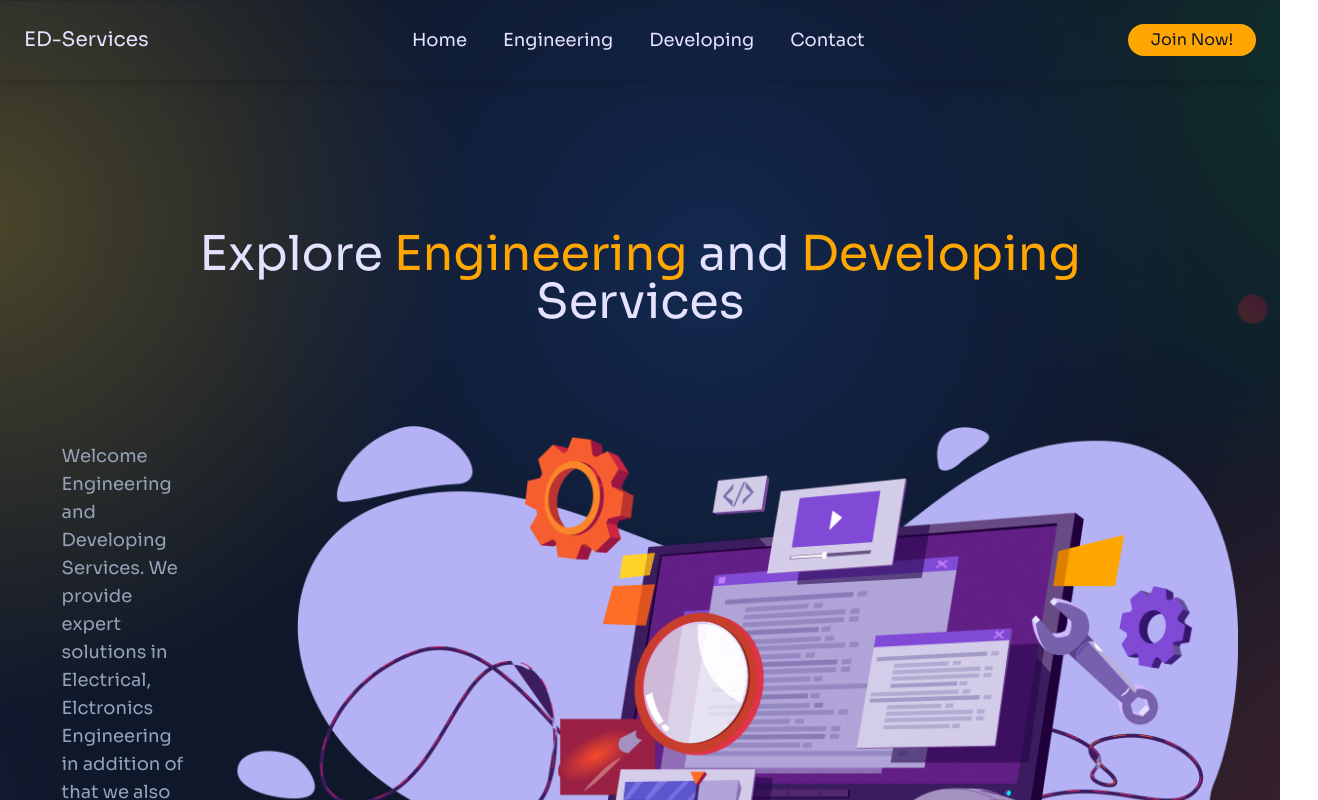
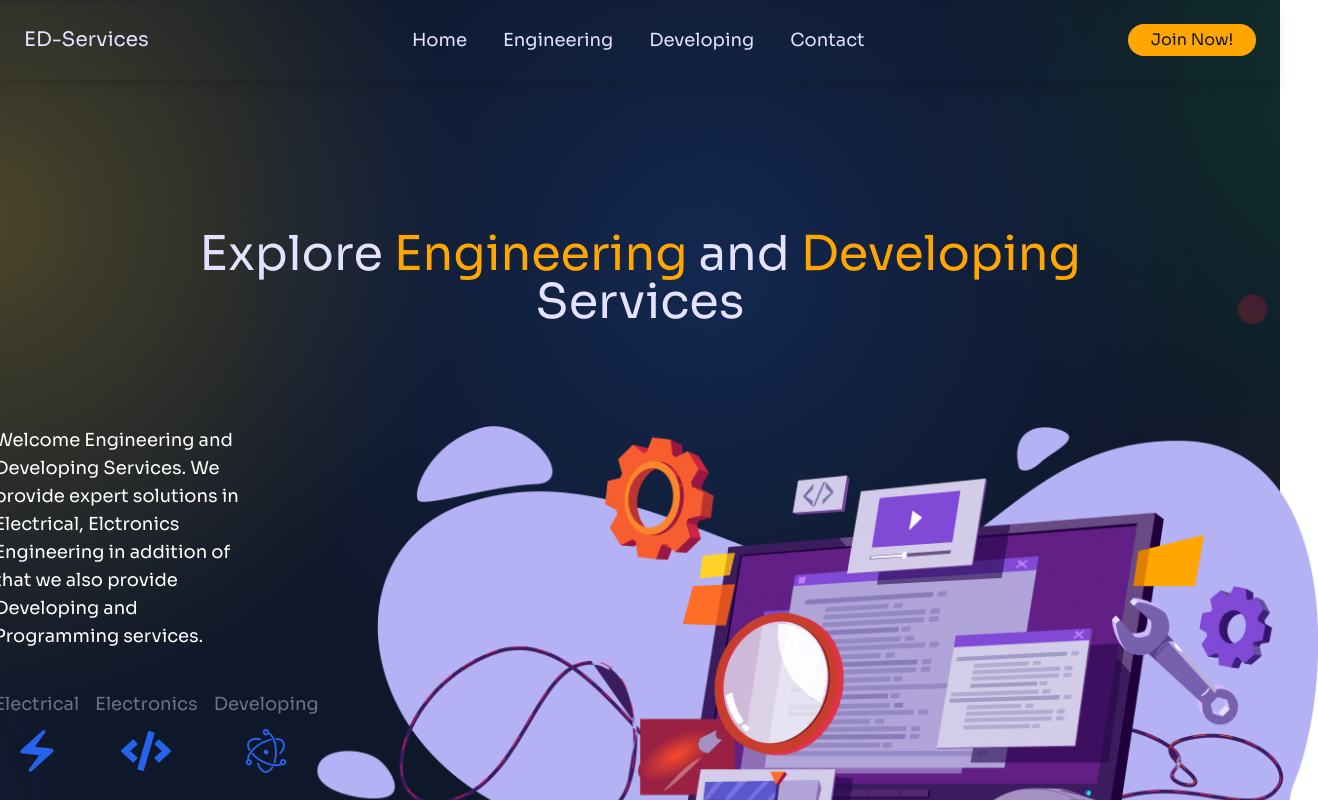
Before and after one commit to engessa85/ed-services, a Next.js app: page / in a window 1280 px wide. Shown: the top 800 px of the page, 1318 px wide, since content can reach past the window. Built offline with nearby package versions, Linux system fonts and the light colour scheme.

Commit message:
adding the contact us and the footer

```diff
--- a/src/app/page.tsx
+++ b/src/app/page.tsx
@@ -8,6 +8,10 @@ import ElectronicsServices from "@/components/ElectronicsServices";
 import ComputerServices from "@/components/ComputerServices";
 import DevServices from "@/components/DevServices";
 import Footer from "@/components/Footer";
+import { FaCode } from "react-icons/fa";
+import { MdElectricBolt } from "react-icons/md";
+import { IoLogoElectron } from "react-icons/io5";
+import ContactUs from "@/components/ContactUs";
 
 export default function Home() {
   const sectionOneref = useRef<HTMLDivElement | null>(null);
@@ -37,10 +41,26 @@ export default function Home() {
               <span className="text-color3">Developing</span> Services
             </h1>
             <div className="flex lg:flex-row flex-col-reverse  justify-center gap-2">
-              <div className="flex-1 text-slate-400 items-center px-5 text-lg md:text-left text-center mt-4">
-                Welcome Engineering and Developing Services. We provide
-                expert solutions in Electrical, Elctronics Engineering in addition of that
-                we also provide Developing and Programming services.
+              <div className="flex-1 flex flex-col items-center  text-lg md:text-left text-center justify-start">
+                <p className="w-[80%] text-white">
+                  Welcome Engineering and Developing Services. We provide expert
+                  solutions in Electrical, Elctronics Engineering in addition of
+                  that we also provide Developing and Programming services.{" "}
+                </p>
+                <div className="w-[80%] flex gap-4 mt-10">
+                  <div className="flex flex-col items-center justify-center gap-2">
+                    <p className="text-gray-500">Electrical</p>
+                    <MdElectricBolt size={50} className="text-blue-600" />
+                  </div>
+                  <div className="flex flex-col items-center justify-center gap-2">
+                    <p className="text-gray-500">Electronics</p>
+                    <FaCode size={50} className="text-blue-600" />
+                  </div>
+                  <div className="flex flex-col items-center justify-center gap-2">
+                    <p className="text-gray-500">Developing</p>
+                    <IoLogoElectron size={50} className="text-blue-600" />
+                  </div>
+                </div>
               </div>
               <Image
                 className="flex-1 md:w-full md:h-full w-[300px] mx-auto"
@@ -118,8 +138,10 @@ export default function Home() {
           <DevServices />
         </div>
       </div>
-      <div ref={sectionFourref} className="bg-color1 h-auto"></div>
-      <Footer/>
+      <div ref={sectionFourref} className="text-color2 h-auto md:py-20 py-10 px-10 bg-[url('/frame1.png')] bg-cover bg-center bg-color1">
+        <ContactUs />
+      </div>
+      <Footer />
     </div>
   );
 }
--- /dev/null
+++ b/src/components/ContactUs.tsx
@@ -0,0 +1,63 @@
+import React from "react";
+import Image from "next/image";
+
+function ContactUs() {
+  return (
+    <div className="flex flex-col items-center gap-5">
+      <h1 className="md:text-4xl text-3xl text-center mt-[50px]">Contact Us</h1>
+      <div className="flex md:flex-row flex-col w-full mt-10 gap-4">
+        <div className="flex-1">
+          <div className="md:mx-[30px]  bg-transparent rounded-xl shadow-md p-8 flex flex-col gap-10">
+            <h1 className="text-3xl text-color2 md:text-left text-center">Talk to specialist</h1>
+            <Image alt="image" src="/spec.svg" width={400} height={400} />
+            <p className="text-color2 md:w-[80% w-full text-center md:text-left">
+              Chat with our specialists for more information about features,
+              sizing, support plans, and consulting.
+            </p>
+            <button className="bg-color3 text-color2 p-4 px-5 rounded-md md:w-[30%] w-full hover:scale-105">
+              Chat Now
+            </button>
+          </div>
+        </div>
+        <div className="flex-1 bg-white rounded-xl shadow-md p-8 flex flex-col gap-10">
+          <h1 className="text-3xl text-color2 md:text-left text-center">Get in touch</h1>
+          <p className="md:text-left text-center">
+            Please let us know how we can and we will get back to you as soon as
+            possible.
+          </p>
+          <form className="flex flex-col gap-3">
+            <div>
+              <label>
+                Name <span className="text-red-900 font-bold">*</span>
+              </label>
+              <input
+                type="text"
+                className="w-full p-2 rounded-md border bg-color1 outline-none"
+              />
+            </div>
+            <div>
+              <label>
+                Email Address <span className="text-red-900 font-bold">*</span>
+              </label>
+              <input
+                type="text"
+                className="w-full p-2 rounded-md border bg-color1 outline-none"
+              />
+            </div>
+            <div>
+              <label>
+                Message <span className="text-red-900 font-bold">*</span>
+              </label>
+              <textarea className="w-full p-2 rounded-md border bg-color1 h-40 outline-none" />
+            </div>
+            <button className="bg-color3 text-color2 p-4 px-5 rounded-md md:w-[30%] w-full hover:scale-105">
+              Submit
+            </button>
+          </form>
+        </div>
+      </div>
+    </div>
+  );
+}
+
+export default ContactUs;
--- a/src/components/Footer.tsx
+++ b/src/components/Footer.tsx
@@ -4,11 +4,11 @@ import Contacts from "./Contacts";
 
 function Footer() {
   return (
-    <div className="h-48 w-full bg-color3 py-3">
-      <div className="w-full h-full flex flex-col items-center justify-around">
+    <div className="w-full bg-color3 sm:py-4 py-3">
+      <div className="w-full h-full flex flex-col items-center justify-around gap-5">
         <Link href="/" className="flex items-center justify-end my-3">
           <div className="flex flex-col justify-center items-center text-sm">
-            <p className="text-color2 md:text-2xl text-xl md:font-bold font-semibold">ED-Services</p>
+            <p className="text-color2 text-xl">ED-Services</p>
           </div>
         </Link>
         <div className="sm:flex hidden">
@@ -18,7 +18,7 @@ function Footer() {
         <Contacts size={20} />
         </div>
 
-        <p className="sm:text-lg text-center text-sm text-color2">
+        <p className="sm:text-sm text-center text-xs text-color2">
           &copy; <span>2024</span> All rights reserved - Engineering and Developing Services
         </p>
       </div>
```
Also changed, not shown: public/spec.svg (added).
